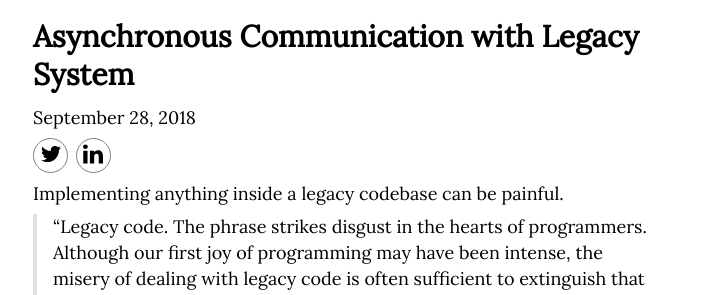
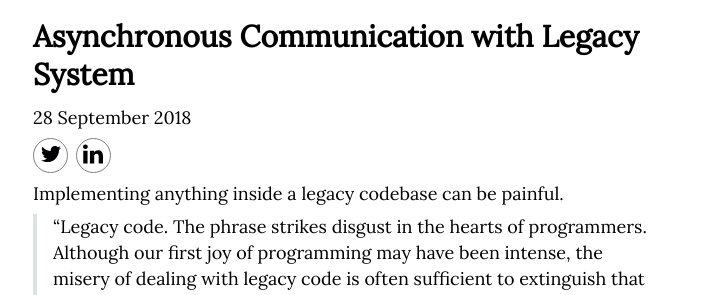
Before and after one commit to IlyaZinkovich/ilyazinkovich.github.io, a Jekyll site: the page built from _posts/2018/sep/2018-09-21-async-communication-with-legacy.md, in a window 1280 px wide and 900 px high. Shown: the part 228-523 px from the top of the window, without its empty margins (287-991 px from the left). Built offline with Jekyll 4.4.1, drawn with Linux system fonts in a browser that asks for light colours; comment, search, counter and statistics services are not loaded.

Commit message:
Changed date format

```diff
--- a/_layouts/post.html
+++ b/_layouts/post.html
@@ -11,7 +11,7 @@ comments: true
   <h1 itemprop="name headline mainEntityOfPage">{{ page.title }}</h1>
   <p>
     <span itemprop="datePublished dateModified" datetime="{{ page.date | date_to_xmlschema }}">
-      {{ page.date | date: "%B %-d, %Y" }}
+      {{ page.date | date: "%-d %B %Y" }}
     </span>
     <nav class="buttons notranslate desktop-only share">
       <a href="https://twitter.com/share?url={{ site.url }}{{ page.url }}&amp;text={{ page.title | cgi_escape }}"
```
